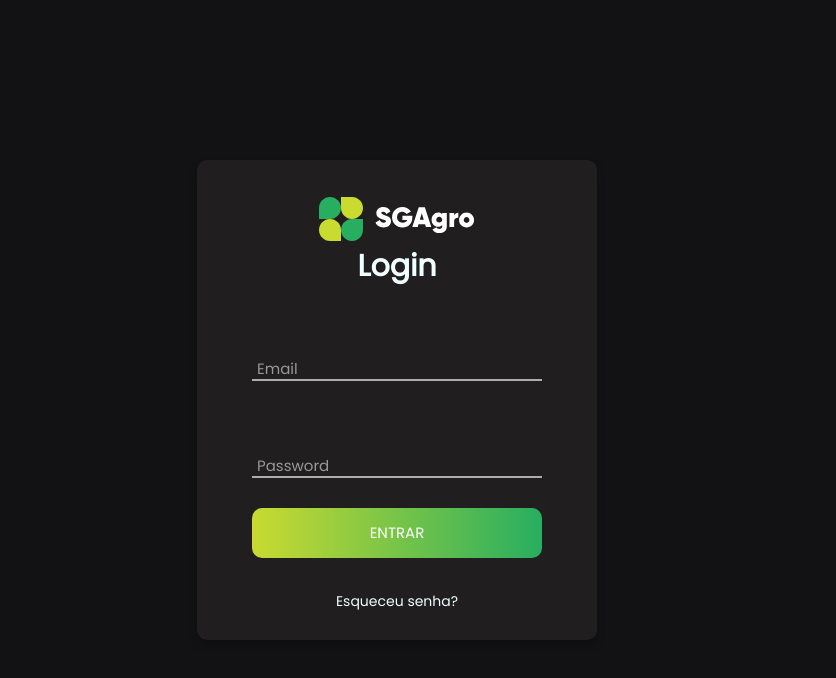
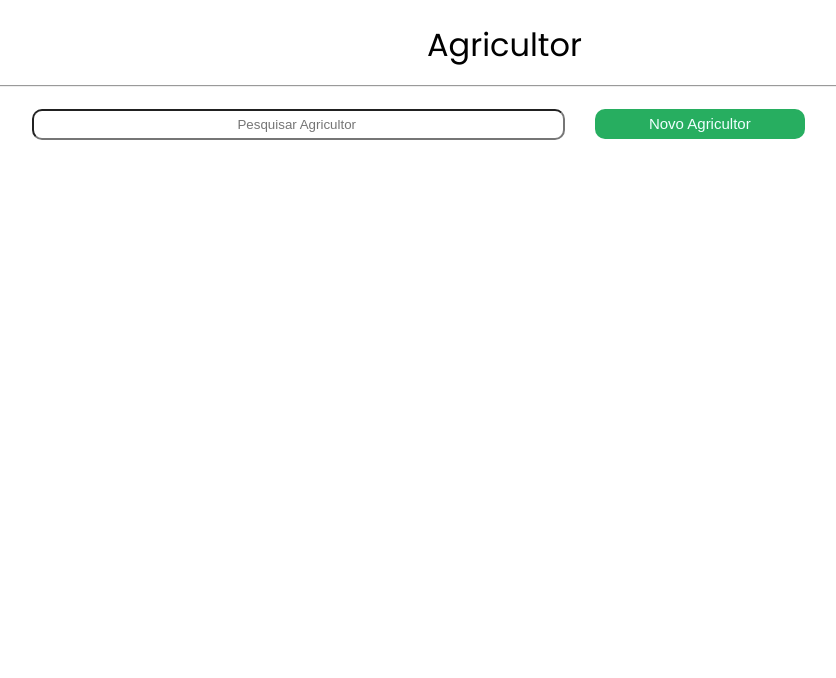
Before and after one commit to lopesjorge/SGAgro, a React (Vite) app: page / in a window 1280 px wide. Shown: the top 678 px of the page, without its empty margins (243-1079 px from the left). Built offline with nearby package versions, Linux system fonts and the light colour scheme.

Commit message:
menu box e page mostrar agricultores

```diff
--- a/src/App.tsx
+++ b/src/App.tsx
@@ -2,6 +2,7 @@ import { useState } from 'react'
 import styles from "./App.module.scss"
 import { LoginBox } from './components/LoginBox'
 import { MenuBox } from './components/MenuBox'
+import { Page_Cad_Agricultor } from './components/Page_Cad_Agricultor'
 
 
 export function App() {
@@ -9,7 +10,7 @@ export function App() {
 
   return (
 
-<LoginBox/>
+<Page_Cad_Agricultor/>
 
     )
 }
--- /dev/null
+++ b/src/components/Page_Cad_Agricultor/index.tsx
@@ -0,0 +1,17 @@
+import styles from './styles.module.scss'
+
+export function Page_Cad_Agricultor(){
+    return(
+        <div className={styles.container_cadastro_agricultor}>
+            <h1 className={styles.texto1}>Agricultor<hr/></h1>
+
+              <div className={styles.input_busca}>
+                  <input type="text" placeholder='Pesquisar Agricultor '/>
+
+                  <button>Novo Agricultor</button>
+
+              </div>
+
+        </div>
+    )
+}
--- /dev/null
+++ b/src/components/Page_Cad_Agricultor/styles.module.scss
@@ -0,0 +1,41 @@
+
+.container_cadastro_agricultor{
+
+    width: 83%;
+    height: 100%;
+
+    padding-left: 17%;
+
+    .texto1{
+        text-align: center;
+        font-family: 'Poppins';
+        font-weight: lighter;
+    }
+
+    .input_busca{
+        input{
+            border-radius: 10px;
+            width: 50%;
+            height: 25px;
+
+            margin-left: 5%;
+            text-align: center;
+        }
+
+
+        button{
+            color: azure;
+            background:#27AE60;
+            border-radius: 10px;
+            border: none;
+
+            margin-left: 30px;
+            width: 20%;
+            height: 30px;
+            font-size: 15px;
+        }
+    }
+
+
+
+    }
```
Also changed, not shown: src/components/MenuBox/index.tsx (+9 -7 lines), src/components/MenuBox/styles.module.scss (+9 -2 lines).
